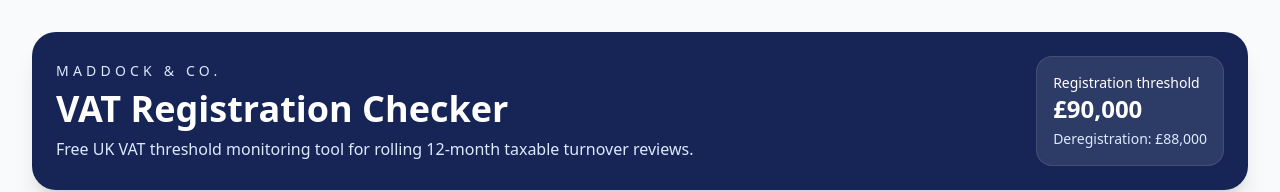
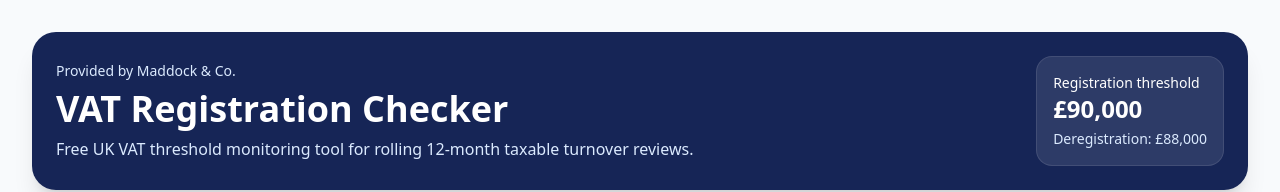
Before and after one commit to Maddockandco/VAT-Checker-V1, a Next.js app: page / in a window 1280 px wide. Shown: the top 192 px of the page. Built offline with nearby package versions, Linux system fonts and the light colour scheme.

Commit message:
Update VatDashboard.tsx

```diff
--- a/components/VatDashboard.tsx
+++ b/components/VatDashboard.tsx
@@ -183,7 +183,7 @@ export default function VatDashboard() {
         <header className="mb-6 rounded-3xl bg-blue-950 p-6 text-white shadow-xl">
           <div className="flex flex-col gap-4 md:flex-row md:items-center md:justify-between">
             <div>
-              <p className="text-sm uppercase tracking-[0.3em] text-blue-100">Maddock & Co.</p>
+              <p className="text-sm text-blue-100">Provided by Maddock & Co.</p>
               <h1 className="mt-2 text-3xl font-bold md:text-4xl">VAT Registration Checker</h1>
               <p className="mt-2 max-w-2xl text-blue-100">Free UK VAT threshold monitoring tool for rolling 12-month taxable turnover reviews.</p>
             </div>
```
